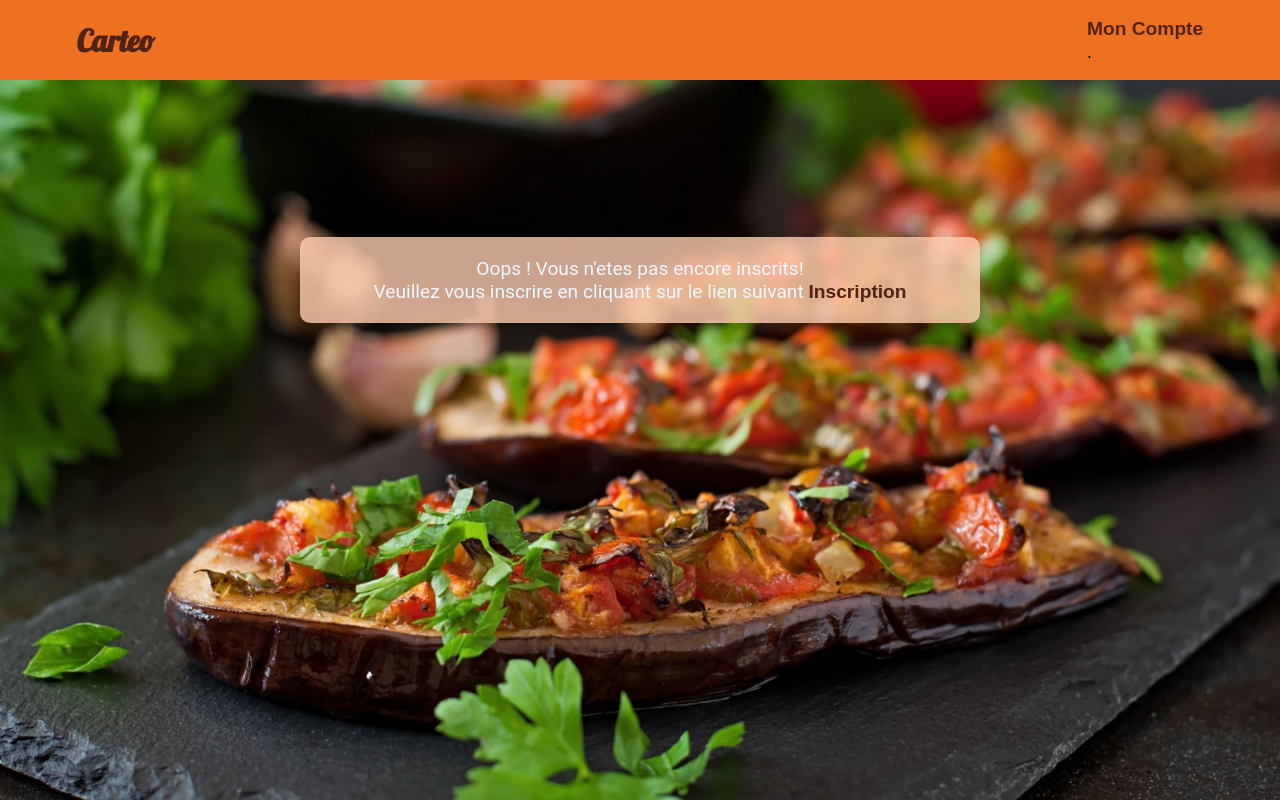
After one commit to esteban-genty/gestionnaire-de-menu, a PHP site: page /redirection.php in a window 1280 px wide. The commit adds this page. Run offline with PHP 8.4, Linux system fonts and the light colour scheme.

Commit message:
Modification a mener pour correction des bugs

```diff
--- /dev/null
+++ b/Carteo.css/redirection.css
@@ -0,0 +1,68 @@
+.lobster-regular {
+    font-family: 'Lobster', serif;
+    font-weight: 400;
+    font-style: normal;
+}
+
+:root {
+    --main-font: 'Roboto', sans-serif;
+    --title-font: 'Lobster', sans-serif;
+
+    --main-bg-color: #EE7121;
+    --bg-body: #F4EBDC;
+}
+
+* {
+    margin: 0;
+    padding: 0;
+}
+
+body {
+    background-image: url(../assets/quelles-sont-les-meilleures-specialites-culinaires-corses.jpg) ;
+    background-size: cover;
+    background-color: rgba(255, 255, 255, 0.5);
+    background-color: var(--bg-body);
+    height: 100vh;
+    font-family: var(--main-font);
+      main {
+        width: 100%;
+        display: flex;
+        flex-direction: column;
+        align-items: center;
+
+        section {
+            width: 100%;
+            display: flex;
+            justify-content: center;
+            img {
+                width: 30%;
+                height: auto;
+
+            }
+        }
+
+    }
+
+    }
+
+    .background-container {
+      color: aliceblue;
+        background-position: center;
+        height: 400px;
+        display: flex;
+        justify-content: center;
+        align-items: center;
+
+    }
+    .background-container h2{
+        font-family: "Lobster", sans-serif;
+    }
+    .box {
+        background: rgba(253, 204, 175, 0.8); /* Fond semi-transparent */
+        padding: 20px;
+        border-radius: 10px;
+        box-shadow: 0 4px 10px rgba(0, 0, 0, 0.2);
+        text-align: center;
+        width: 50%;
+        font-size: larger;
+    }
--- a/Carteo.css/style.css
+++ b/Carteo.css/style.css
@@ -187,7 +187,7 @@ button:hover {
 }
 /* Div principale image en arrière-plan */
 .background-container {
-    background-image: url(../assets/Pork-Jowl-Stew-with-Red-Wine-4-960x540.jpg);
+    background-image: url(../assets/beef-stew.jpg);
     background-size: cover;
     background-position: center;
     height: 400px;
--- a/login.php
+++ b/login.php
@@ -42,7 +42,7 @@ if (isset($_POST['email'])) {
             }
         } else {
             $error = "Utilisateur introuvable. Veuillez vous inscrire.";
-            header("Location: inscription.php");
+            header("Location: redirection.php");
         }
     } else {
         $error = "Veuillez remplir tous les champs.";
--- /dev/null
+++ b/redirection.php
@@ -0,0 +1,27 @@
+
+<!DOCTYPE html>
+<html lang="fr">
+
+<head>
+    <meta charset="UTF-8">
+    <meta name="viewport" content="width=device-width, initial-scale=1.0">
+    <link rel="stylesheet" href="Carteo.css/redirection.css">
+    <link rel="stylesheet" href="Carteo.css/header.css">
+    <link rel="preconnect" href="https://fonts.googleapis.com">
+    <link rel="preconnect" href="https://fonts.gstatic.com" crossorigin>
+    <link href="https://fonts.googleapis.com/css2?family=Lobster&display=swap" rel="stylesheet">
+    <title>Connexion</title>
+</head>
+
+<body>
+    <?php require_once(__DIR__ . '/header.php'); ?>
+    <section class="Accueil">
+    <div class="background-container">
+    <div class="box">
+        <p>Oops ! Vous n'etes pas encore inscrits! </p>
+        <p>Veuillez vous inscrire en cliquant sur le lien suivant <a href="inscription.php">Inscription</a></p>
+
+    </div>
+</body>
+
+</html>
```
